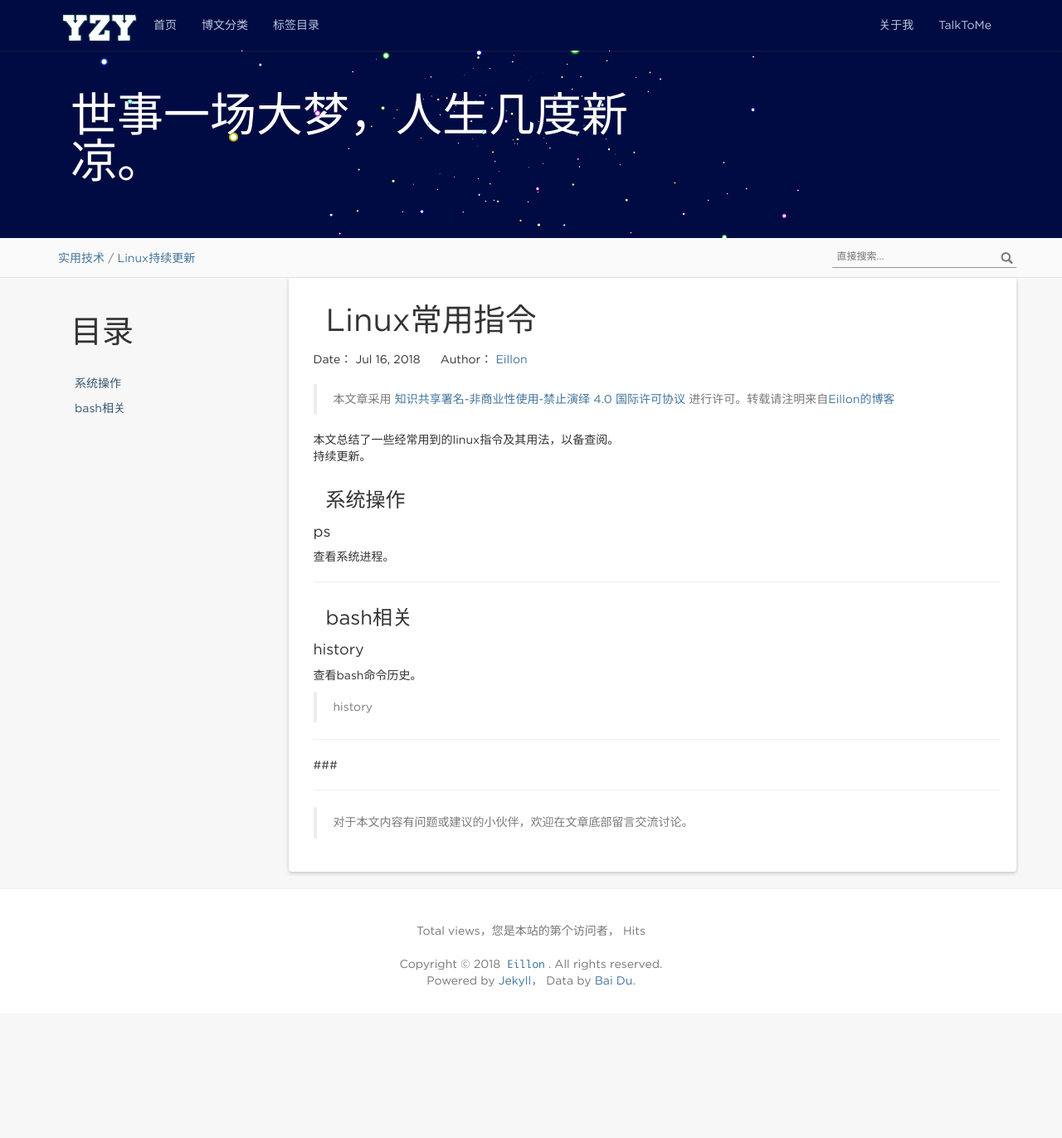
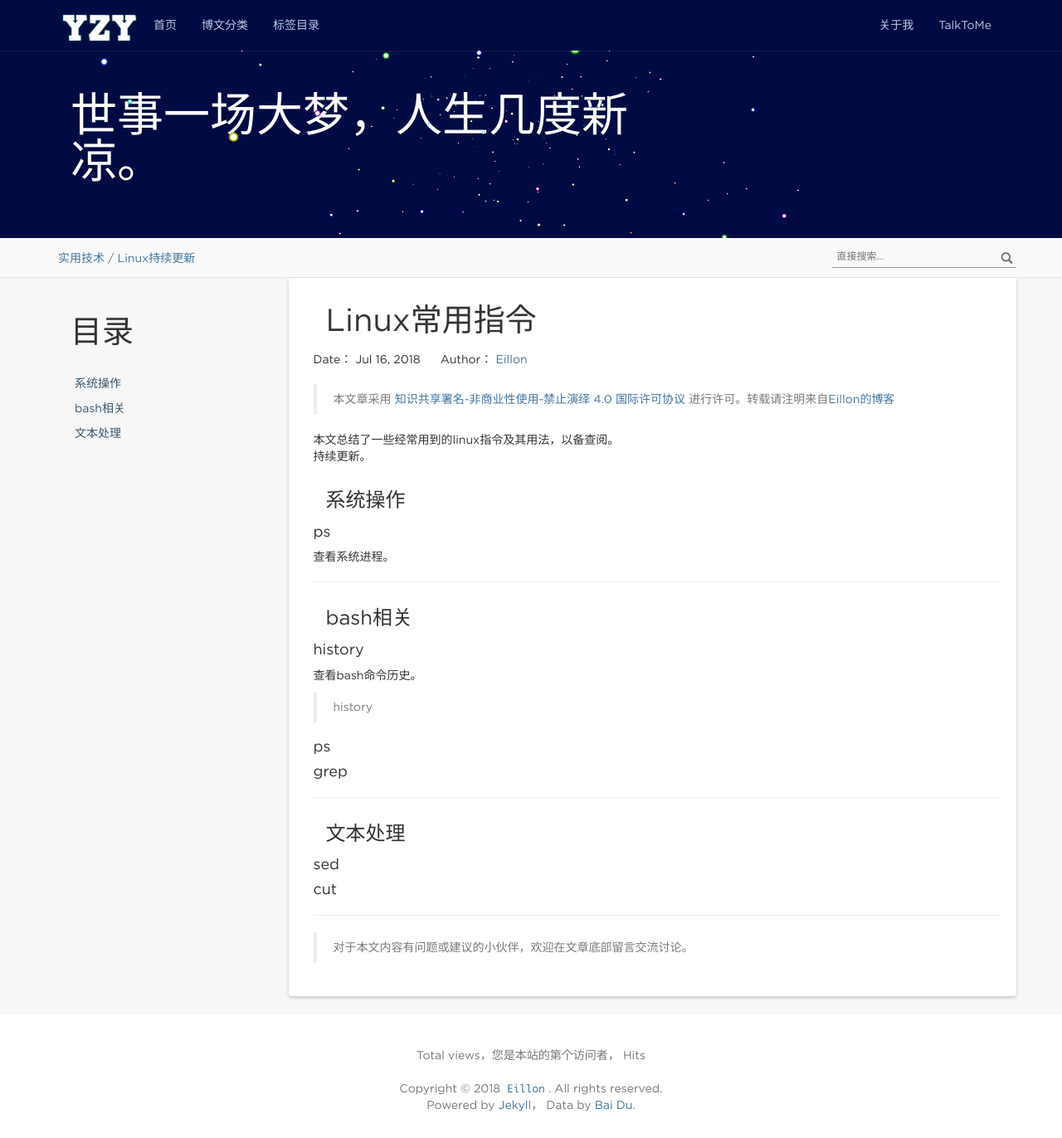
Before and after one commit to eillon/eillon.github.io, a Jekyll site: the page built from _posts/2018-07-16-linux常用命令.md, in a window 1280 px wide and 1372 px high. Shown: the whole window at 83% size. Built offline with Jekyll 4.4.1, drawn with Linux system fonts in a browser that asks for light colours; nearby versions of some CDN libraries; comment, search, counter and statistics services are not loaded.

Commit message:
add posts

```diff
--- a/_config.yml
+++ b/_config.yml
@@ -16,7 +16,7 @@ excerpt_separator:  '<!-- more -->' #文章摘要
 paginate: 8
 paginate_path: "page:num"
 plugins_dir: [jekyll-paginate]
-gems: [jekyll-paginate]
+plugins: [jekyll-paginate]
 exclude: ['README.md', 'Gemfile.lock', 'Gemfile', 'Rakefile']
 github_username: eillon
 highlighter: rouge
--- a/_posts/2018-07-16-linux常用命令.md
+++ b/_posts/2018-07-16-linux常用命令.md
@@ -25,5 +25,15 @@ tag: [Linux, 持续更新]
 查看bash命令历史。
 > history
 
+#### ps
+
+
+#### grep
+
+
 ---
-###
+### 文本处理
+#### sed
+
+
+#### cut
```
Also changed, not shown: _posts/2018-07-07-摘录二.md (+4 -0 lines).
